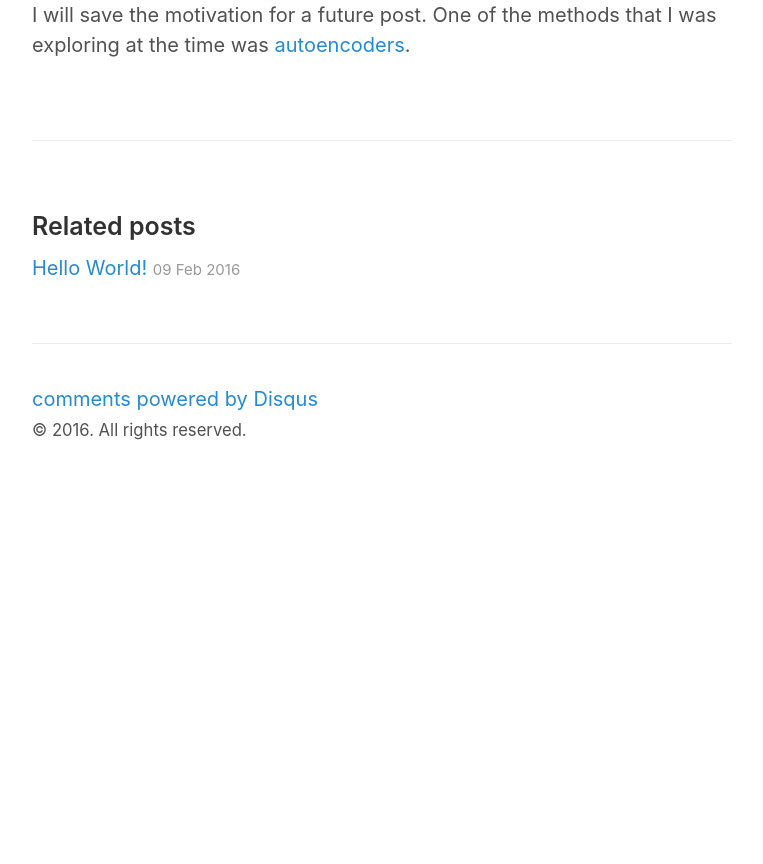
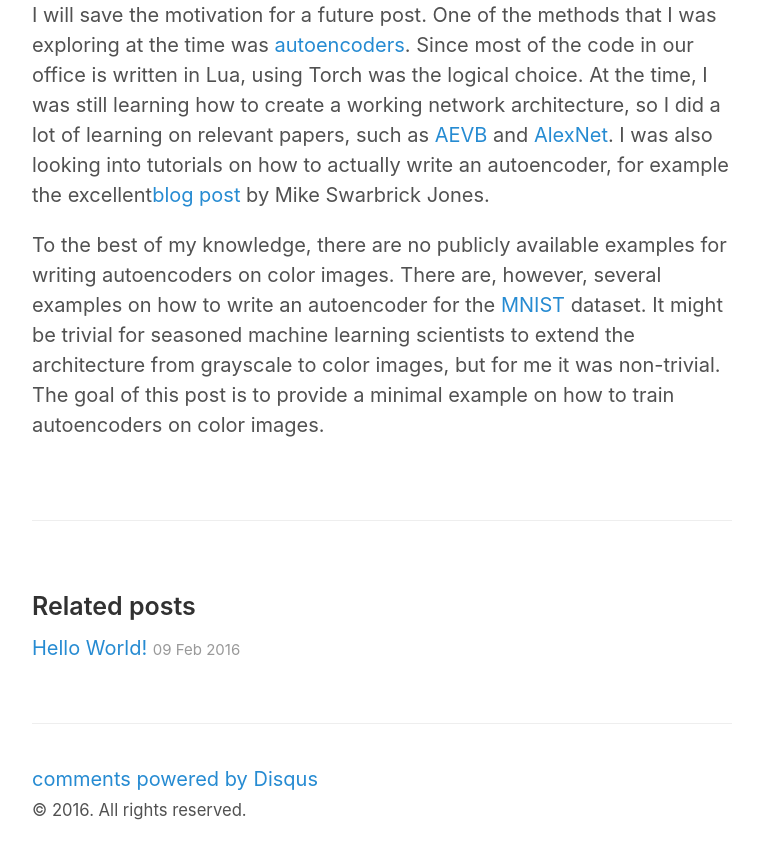
Before and after one commit to siavashk/siavashk.github.io, a Jekyll site: the page built from _posts/2016-02-13-autoencoder-imagenet.md, in a window 1280 px wide. Shown: the part 741-1605 px from the top of the page, without its empty margins (258-1021 px from the left). Built offline with Jekyll 4.4.1, drawn with Linux system fonts in a browser that asks for light colours; comment, search, counter and statistics services are not loaded; before the commit the page ends 1225 px from its top, so only the background shows below that.

Commit message:
One more paragraph in

```diff
--- a/_posts/2016-02-13-autoencoder-imagenet.md
+++ b/_posts/2016-02-13-autoencoder-imagenet.md
@@ -7,4 +7,6 @@ comments: true
 I have recently been working on a project for unsupervised feature extraction from natural images, such as the one below: <br />
 ![Heidelberg, Germany](/assets/heidelberg.jpg "Heidelberg, Germany, October 1st, 2015")<br />
 
-I will save the motivation for a future post. One of the methods that I was exploring at the time was [autoencoders](https://en.wikipedia.org/wiki/Autoencoder).
+I will save the motivation for a future post. One of the methods that I was exploring at the time was [autoencoders](https://en.wikipedia.org/wiki/Autoencoder). Since most of the code in our office is written in Lua, using Torch was the logical choice. At the time, I was still learning how to create a working network architecture, so I did a lot of learning on relevant papers, such as [AEVB](http://arxiv.org/abs/1312.6114) and [AlexNet](http://papers.nips.cc/paper/4824-imagenet-classification-with-deep-convolutional-neural-networks). I was also looking into tutorials on how to actually write an autoencoder, for example the excellent[blog post](https://swarbrickjones.wordpress.com/2015/04/29/convolutional-autoencoders-in-pythontheanolasagne/) by Mike Swarbrick Jones.
+
+To the best of my knowledge, there are no publicly available examples for writing autoencoders on color images. There are, however, several examples on how to write an autoencoder for the [MNIST](http://yann.lecun.com/exdb/mnist/) dataset. It might be trivial for seasoned machine learning scientists to extend the architecture from grayscale to color images, but for me it was non-trivial. The goal of this post is to provide a minimal example on how to train autoencoders on color images.
```
